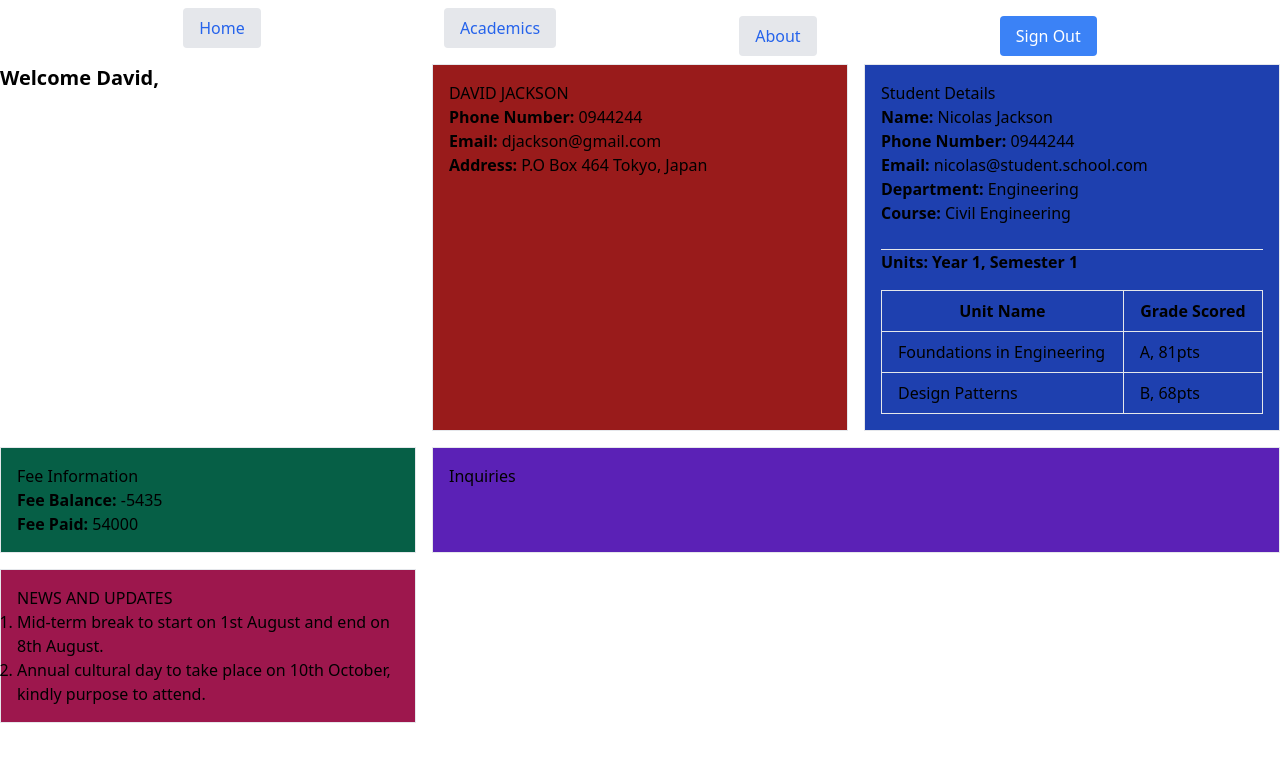
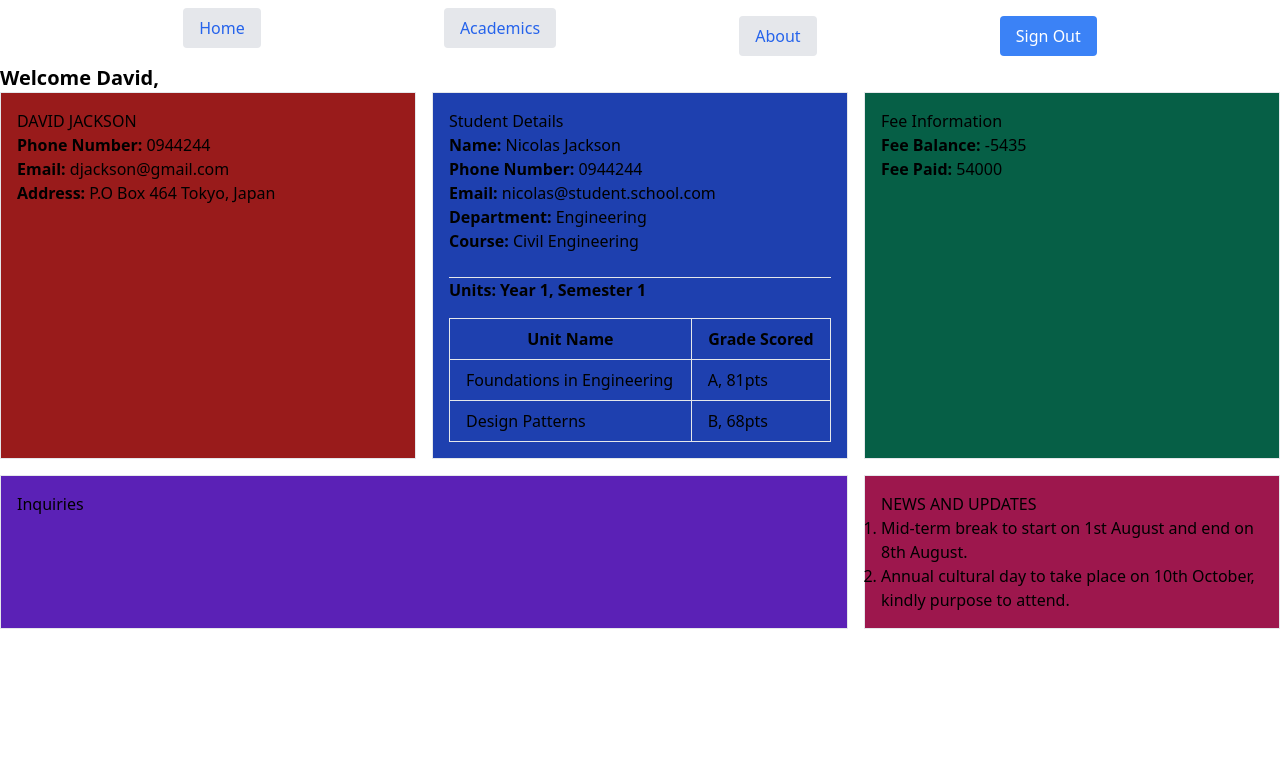
Before and after one commit to paul-nadola/Academic-Sphere-Capstone-project, a React (Create React App) app in the folder client/: page /parents in a window 1280 px wide. Shown: the top 762 px of the page. Built offline with nearby package versions, Linux system fonts and the light colour scheme.

Commit message:
relocated usr=er welcome message

```diff
--- a/client/src/parents/ParentsHomePage.js
+++ b/client/src/parents/ParentsHomePage.js
@@ -31,9 +31,9 @@ function ParentsPage() {
             </Link>
           </button>
       </div>
+      <h2 className='font-bold text-xl'>Welcome David,</h2>
+          <div className="grid grid-cols-3 gap-4">
 
-          <div className="grid grid-cols-3 gap-4">
-          <h2 className='font-bold text-xl'>Welcome David,</h2>
       <div className="p-4 border bg-red-800">
         <h3>DAVID JACKSON</h3>
         <h4><b>Phone Number:</b> 0944244</h4>
```
